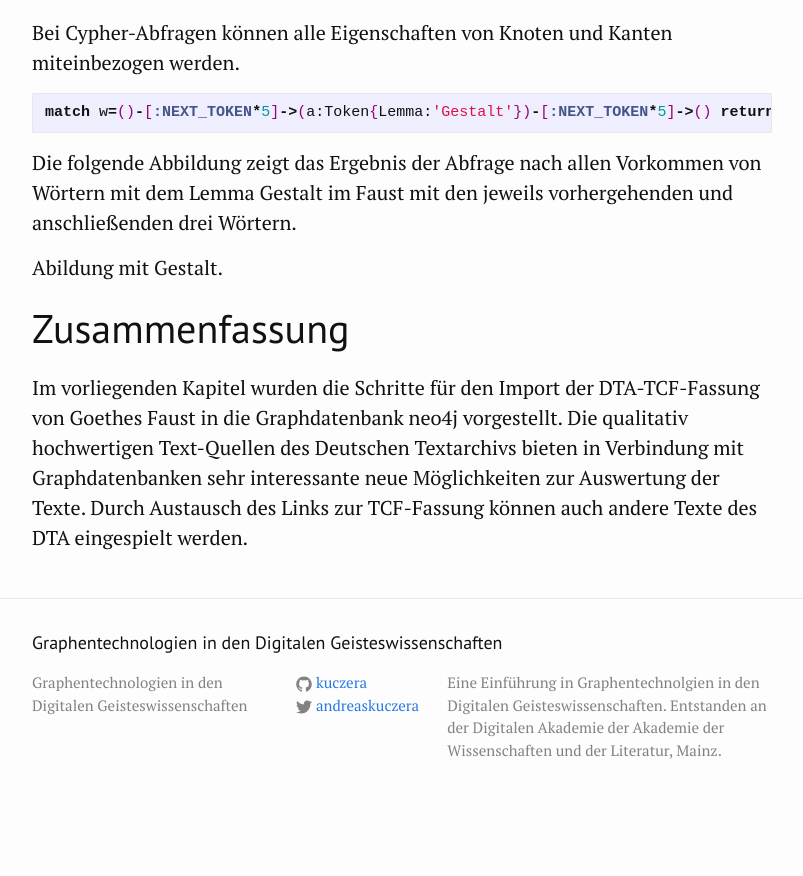
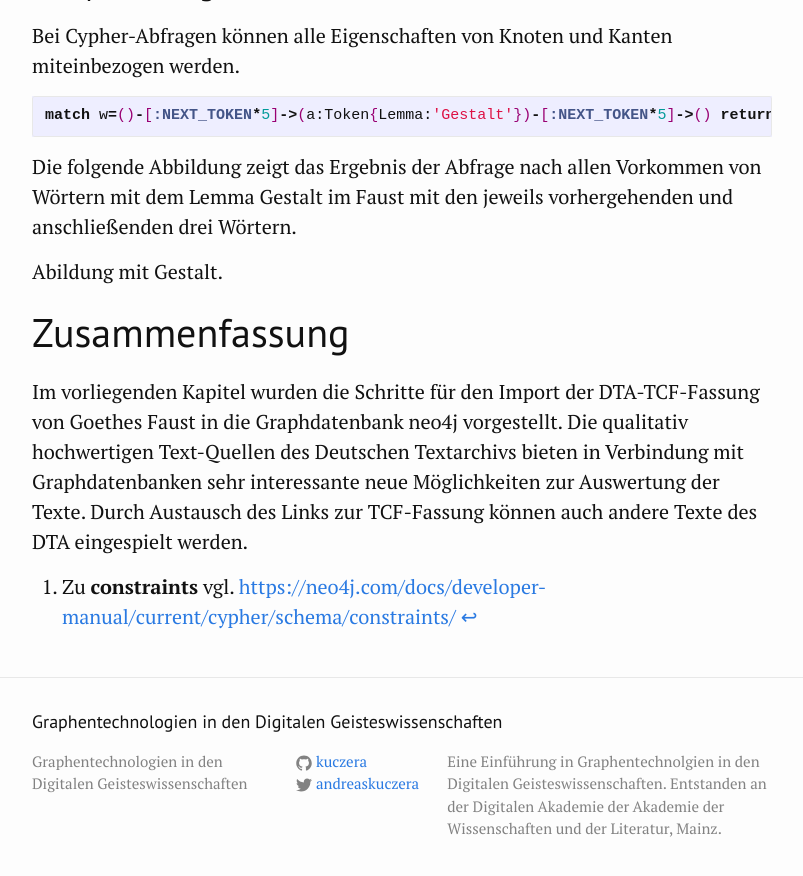
Before and after one commit to kuczera/Graphentechnologien, a Jekyll site: the page built from docs/45_Das DTA im Graphen.md, in a window 1280 px wide and 900 px high, scrolled down 3498 px. Shown: the top 876 px of the window, without its empty margins (238-1041 px from the left). Built offline with Jekyll 4.4.1, drawn with Linux system fonts in a browser that asks for light colours; before the commit the page ends 4319 px from its top, so only the background shows below that; some of the changed lines change nothing that is shown.

Commit message:
DTA angefangen

```diff
--- a/docs/45_Das DTA im Graphen.md
+++ b/docs/45_Das DTA im Graphen.md
@@ -29,7 +29,7 @@
 
 # Vorbereitungen
 
-Als Vorbereitung müssen einige Constraints eingerichtet werden.
+Als Vorbereitung müssen einige Constraints eingerichtet werden.[^0235]
 
 ~~~cypher
 create constraint on (t:Token) assert t.id is unique;
@@ -115,3 +115,5 @@
 
 # Zusammenfassung
 Im vorliegenden Kapitel wurden die Schritte für den Import der DTA-TCF-Fassung von Goethes Faust in die Graphdatenbank neo4j vorgestellt. Die qualitativ hochwertigen Text-Quellen des Deutschen Textarchivs bieten in Verbindung mit Graphdatenbanken sehr interessante neue Möglichkeiten zur Auswertung der Texte. Durch Austausch des Links zur TCF-Fassung können auch andere Texte des DTA eingespielt werden.
+
+[^0235]: Zu __constraints__ vgl. [https://neo4j.com/docs/developer-manual/current/cypher/schema/constraints/](https://neo4j.com/docs/developer-manual/current/cypher/schema/constraints/)
```
Also changed, not shown: 1 other file.
